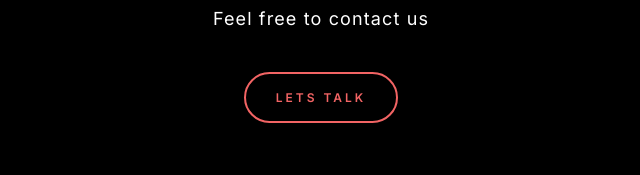
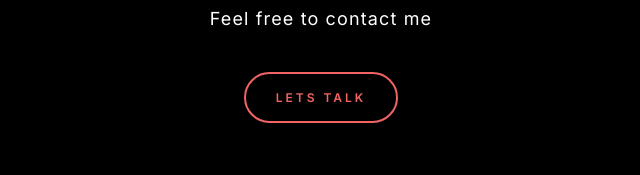
Before and after one commit to harshita-kore/harshita-kore, a plain HTML site: page index.html in a window 1280 px wide. Shown: the part 2856-3031 px from the top of the page, 319-959 px from the left. Drawn offline with nearby package versions, Linux system fonts and the light colour scheme.

Commit message:
Feel free to contact "us" changed to "me"

```diff
--- a/index.html
+++ b/index.html
@@ -236,7 +236,7 @@
         <section>
           <span>Stay in touch</span>
           <h4>Ready to talk?</h4>
-          <p>Feel free to contact us</p>
+          <p>Feel free to contact me</p>
           <a href="mailto:kore.harshita19@gmail.com" class="ds-button">Lets Talk</a>
         </section>
         <span class="ds-copyright">© <span id="year"></span> All rights reserved. Free minimal bootstrap template by <a href="https://designstub.com/" target="_blank">Designstub</a>.</span>
```
